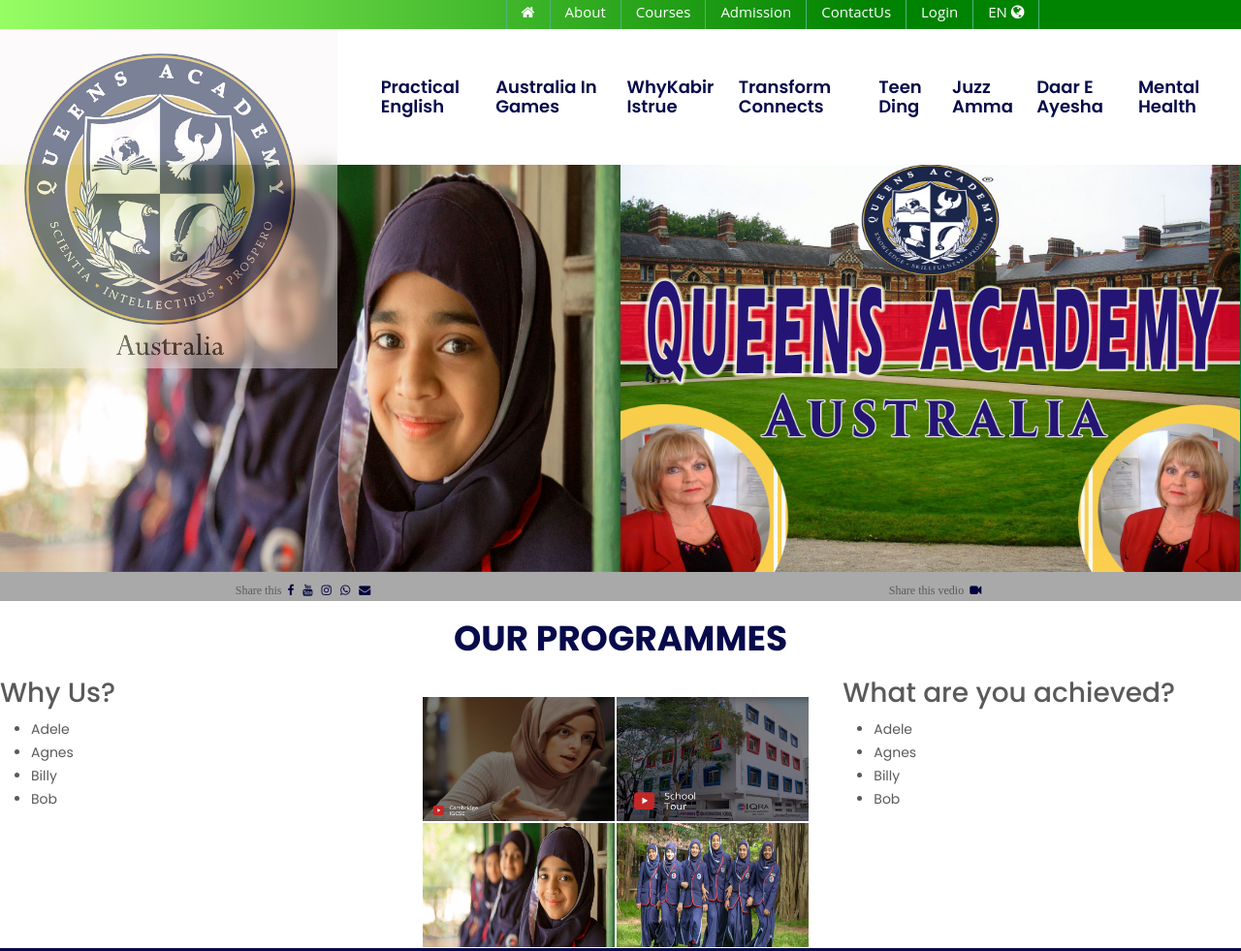
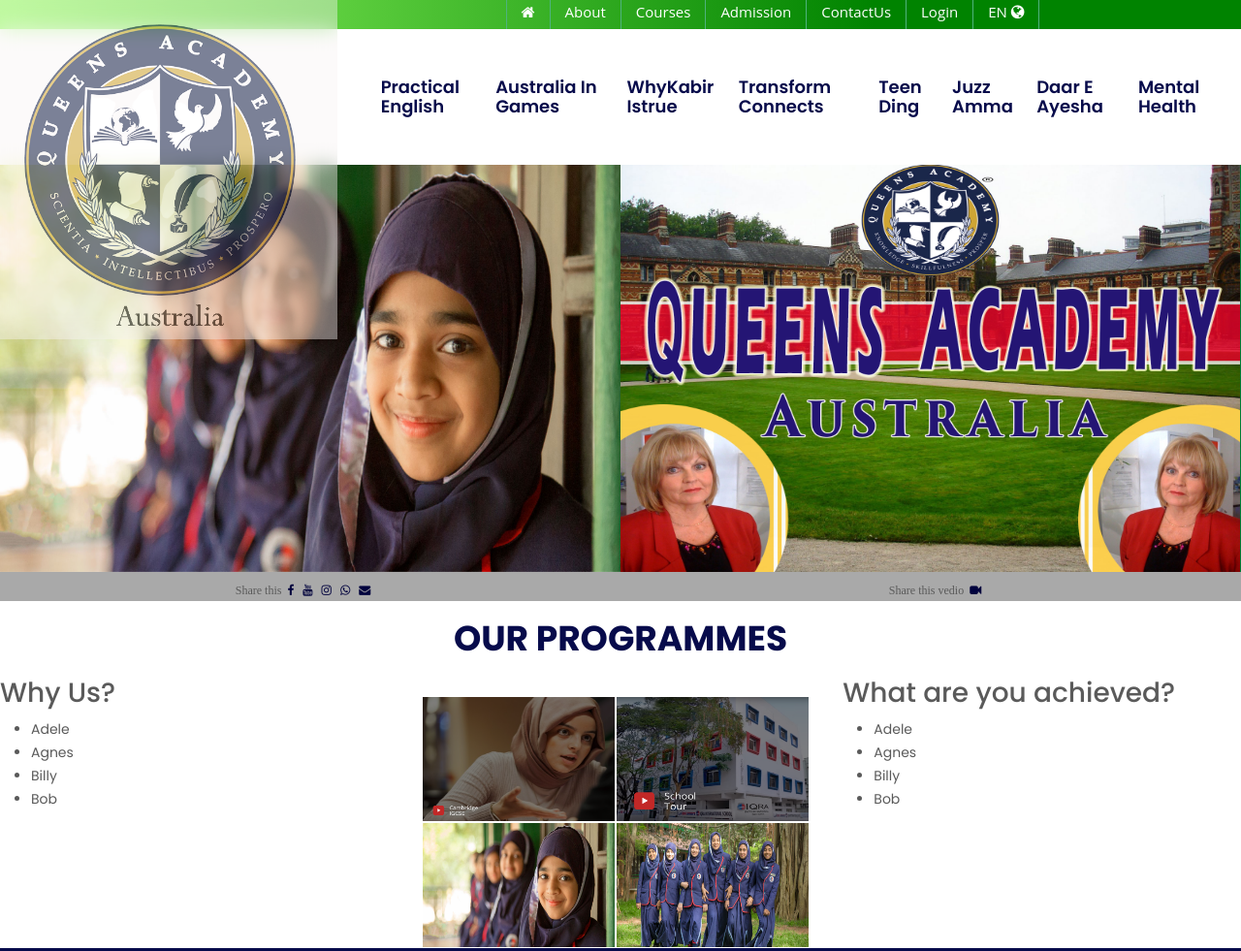
Before and after one commit to kabir31bd/e-school, a plain HTML site: page index.html in a window 1280 px wide. Shown: the top 981 px of the page at 97% size. Drawn offline with nearby package versions, Linux system fonts and the light colour scheme; files whose address does not match are found by name.

Commit message:
brand logo changes

```diff
--- a/css/style.css
+++ b/css/style.css
@@ -286,7 +286,7 @@
     -webkit-backdrop-filter: blur(10px);
     backdrop-filter: blur(10px);
     opacity: 58%;
-    top: 0px;
+    top: -30px;
     width: 360px;
     height: 350px;
     z-index: 500;
--- a/index.html
+++ b/index.html
@@ -759,7 +759,7 @@
                 document.getElementById("imgcontainer").style.top = "-450px";
                 // document.getElementById("imgcontainer").hide();
             } else {
-                document.getElementById("imgcontainer").style.top = "0px";
+                document.getElementById("imgcontainer").style.top = "-30px";
             }
         }
 
```
